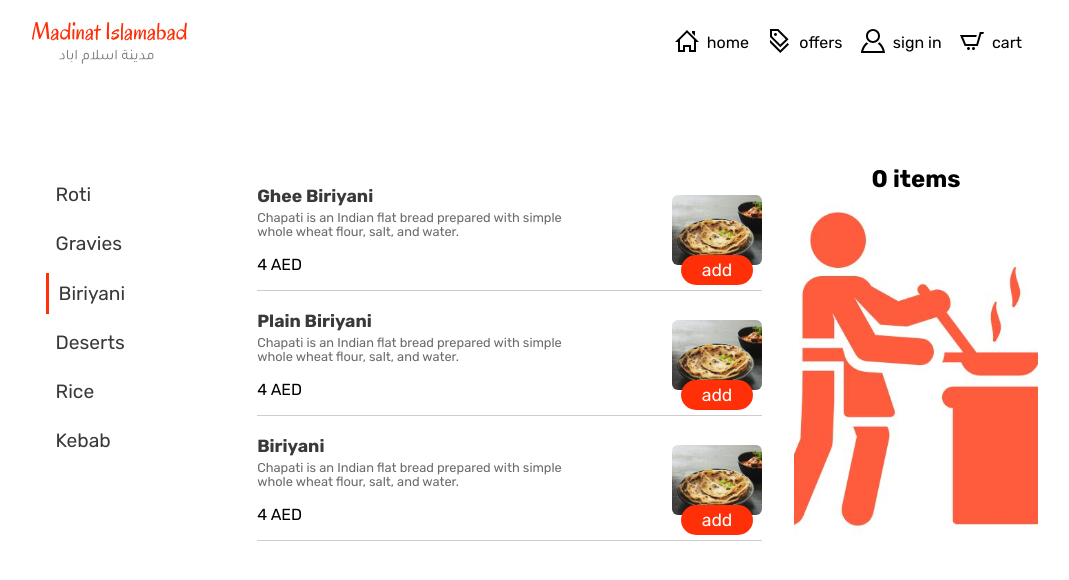
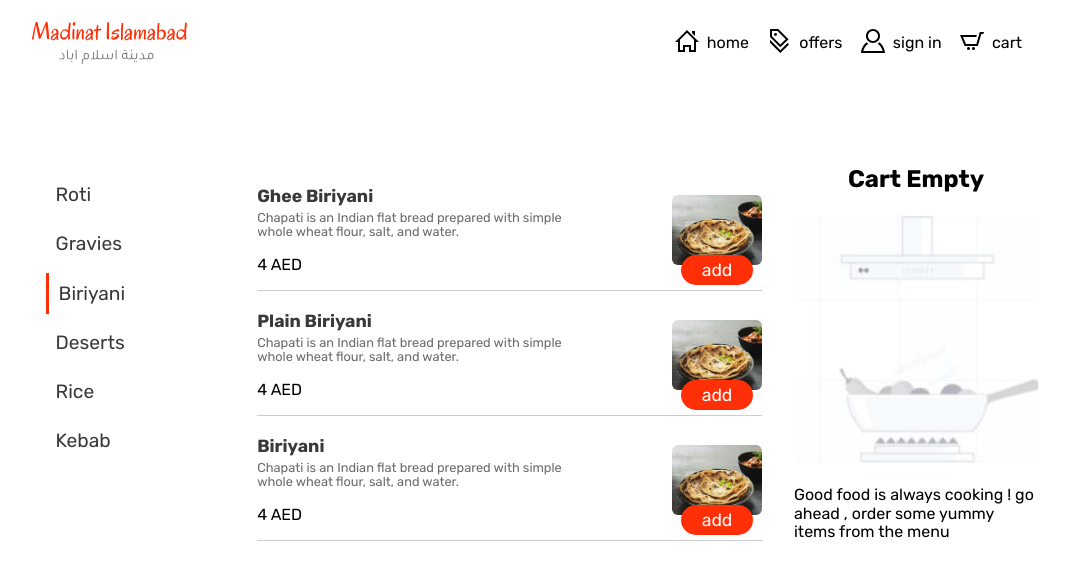
Before and after one commit to mohdsauood/madinat-islamabad, a Next.js app: page /menu/biriyani in a window 1280 px wide. Shown: the top 580 px of the page, without its empty margins (114-1183 px from the left). Built offline with nearby package versions, Linux system fonts and the light colour scheme.

Commit message:
fix bug101x refactored code to sync in component CartSection

```diff
--- a/src/components/menu-components/cart-section/CartSection.js
+++ b/src/components/menu-components/cart-section/CartSection.js
@@ -13,30 +13,30 @@ function generateCart(cart) {
   let bgImg;
   if (cart.length == 0) {
     cartValues = { items: [] };
-    bgImg = { backgroundImage: `url('/assets/cooking.JPG')` };
+    bgImg = { backgroundImage: `url('/assets/cart.JPG')` };
   } else {
     cartValues = { items: [] };
     cart.forEach((element) => {
       cartValues.items.push(element.name);
     });
-    bgImg = { backgroundImage: `url('/assets/cart.JPG'` };
+    bgImg = { backgroundImage: `url('/assets/cooking.JPG'` };
   }
 
   const emptyCart = (
     <section className={styles.cartSection}>
-      <h2
-        className={
-          styles.cartSection__h2
-        }>{`${cartValues.items.length} items`}</h2>
+      <h2 className={styles.cartSection__h2}>
+        {cartValues.items.length == 0
+          ? 'Cart Empty'
+          : `${cartValues.items.length} items`}
+      </h2>
       <div className={styles.cartSection__div} style={bgImg}></div>
       <p className={styles.cartSection__p}>
-        {cartValues.items.map((item) => (
-          <span>{item}-</span>
-        ))}
-        {cartValues.length == 0 && 'good foor is waiting'}
+        {cartValues.items.length == 0
+          ? ` Good food is always cooking ! go ahead , order some yummy items from
+          the menu`
+          : cartValues.items.map((item) => <span>{item}-</span>)}
       </p>
     </section>
   );
-
   return emptyCart;
 }
```
